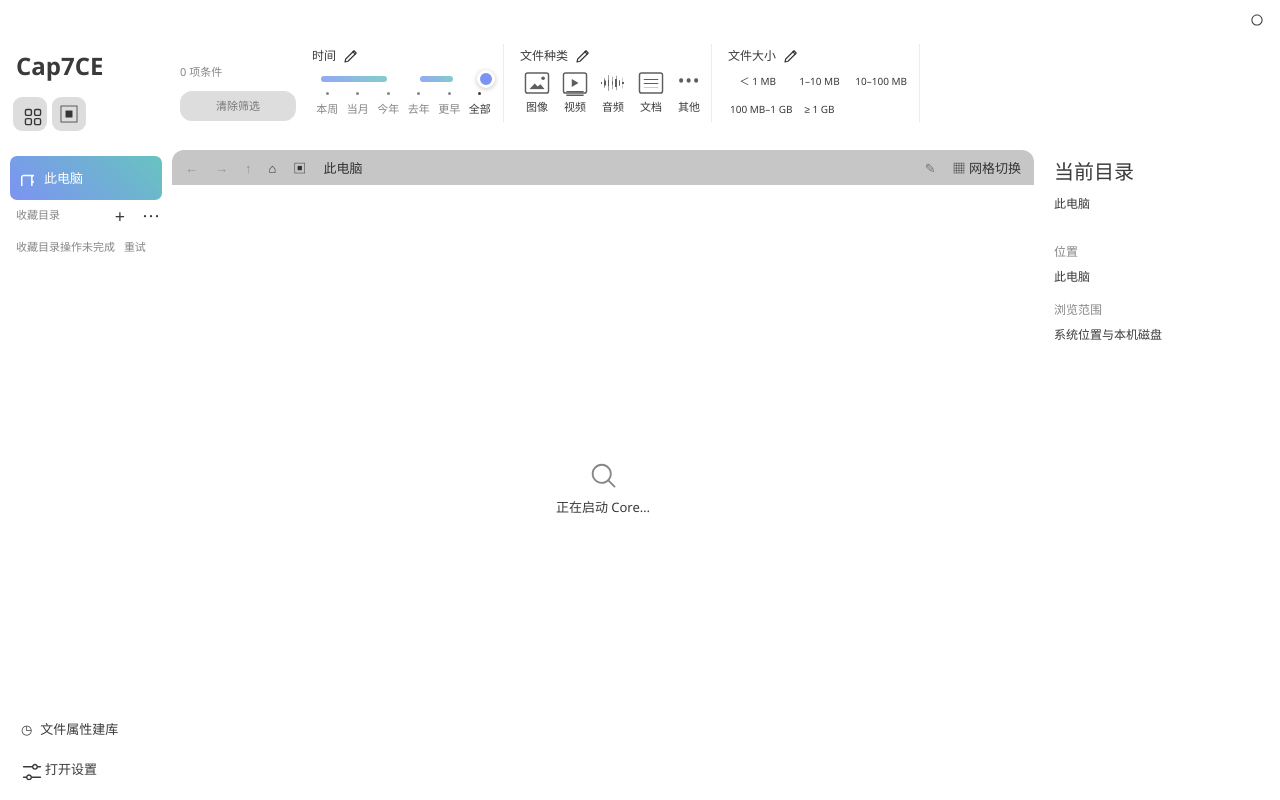
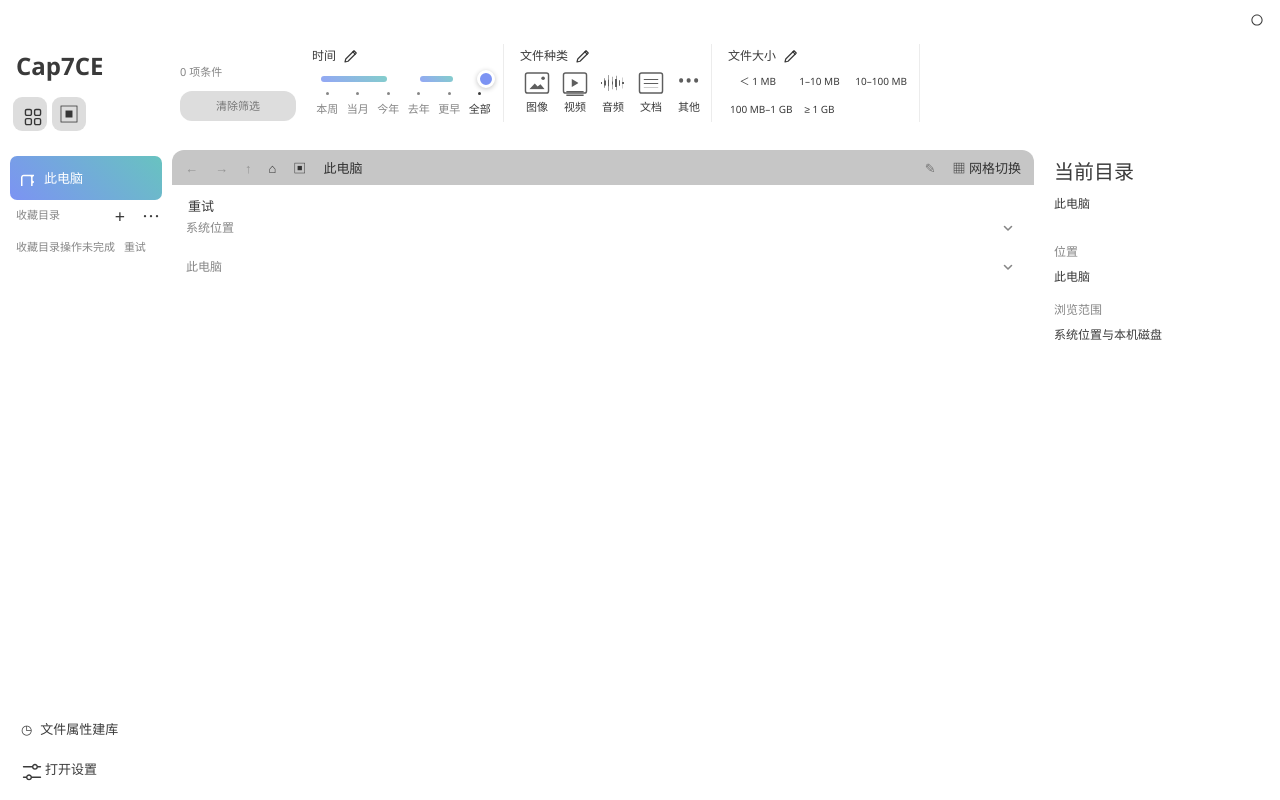
Before and after one commit to 7C93F3-L/Cap7CE, a React (Vite) app: page / in a window 1280 px wide. Built offline with nearby package versions, Linux system fonts and the light colour scheme.

Commit message:
fix(search): keep ready volumes and home available during builds

```diff
--- a/electron/computerSearchRuntime.ts
+++ b/electron/computerSearchRuntime.ts
@@ -78,7 +78,7 @@ export const classifyComputerSearchCatalog = (catalog: CoreCatalogStatus): Compu
   } else if (queryable) {
     state = "ready";
   }
-  return { state, reason, searchAvailable: queryable && state !== "building" && state !== "needs-rebuild",
+  return { state, reason, searchAvailable: queryable,
     catalogRevision: catalog.catalogRevision, volumes };
 };
 
--- a/src/renderer/catalog-workspace/CatalogContextView.tsx
+++ b/src/renderer/catalog-workspace/CatalogContextView.tsx
@@ -69,8 +69,8 @@ export default function CatalogContextView({ context, selected, foreground, filt
     <div className="cap-catalog-status" role="status">{filters.invalid ? t("computerSearch.invalidFilters") : controller.busy ? t("computerSearch.loading")
       : controller.hasSubmitted ? t("skim.entryCount", { count: controller.items.length }) : ""}</div>
     <div className="cap-catalog-results">{navigation.path === null && !controller.query.trim()
-      && !filters.conditions.facts && !filters.conditions.fileConditions && controller.status?.searchAvailable
-      ? <CatalogHome volumes={controller.status.volumes} onOpen={openDirectory} />
+      && !filters.conditions.facts && !filters.conditions.fileConditions
+      ? <CatalogHome volumes={controller.status?.volumes ?? []} onOpen={openDirectory} />
       : <ComputerSearchView controller={controller} foreground={foreground} onOpenDirectory={openDirectory} gridMode={gridMode} onSelectionChange={setSelection} {...appearance} />}</div>
   </section>;
 }
```
Also changed, not shown: tests/catalog-navigation.integration.cjs (+6 -2 lines), tests/computer-search-catalog-bootstrap.integration.cjs (+12 -0 lines), 2 other files (tests, documents, lock files or other folders).
